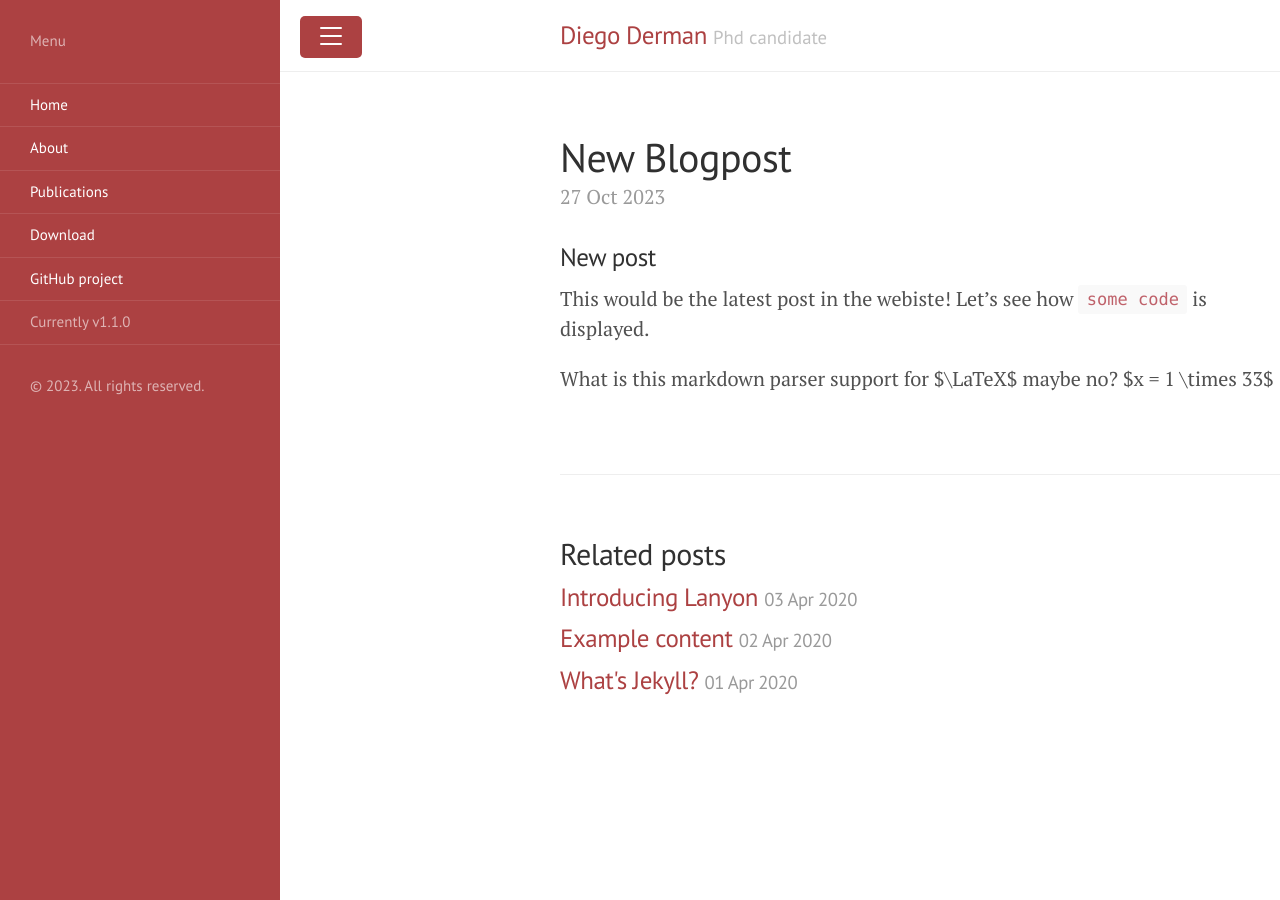
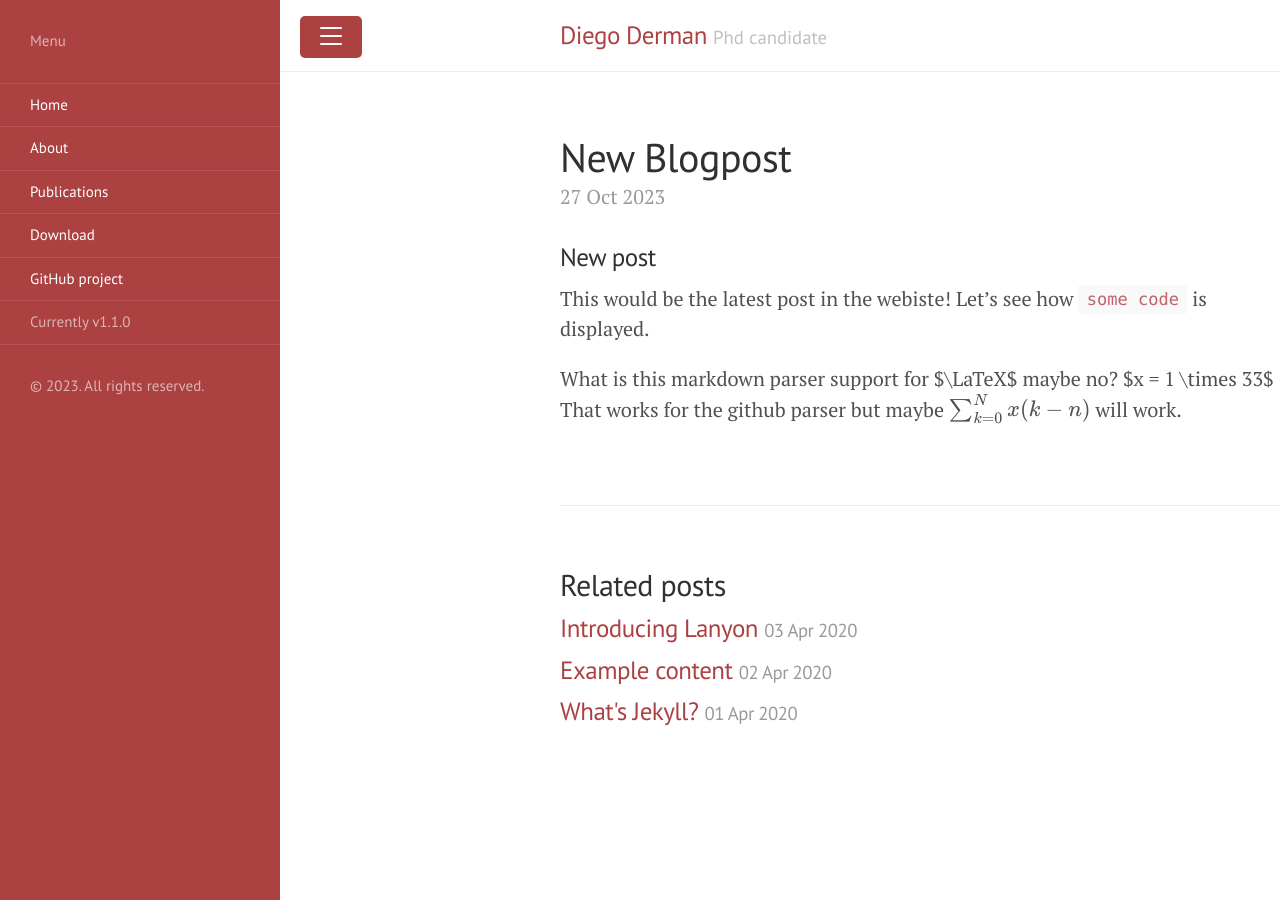
Before and after one commit to diegoderman/diegoderman.github.io, a Jekyll site: the page built from _posts/2023-10-27-new-blogpost.md, in a window 1280 px wide. Built offline with Jekyll 4.4.1, drawn with Linux system fonts in a browser that asks for light colours; formulas are drawn with MathJax 3.

Commit message:
Update 2023-10-27-new-blogpost.md

```diff
--- a/_posts/2023-10-27-new-blogpost.md
+++ b/_posts/2023-10-27-new-blogpost.md
@@ -8,3 +8,4 @@ title: New Blogpost
 This would be the latest post in the webiste! Let's see how `some code` is displayed.
 
 What is this markdown parser support for $\LaTeX$ maybe no? $x = 1 \times 33$
+That works for the github parser but maybe $$\sum_{k = 0}^N x(k-n)$$ will work.
```
